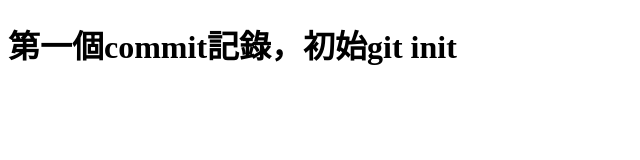
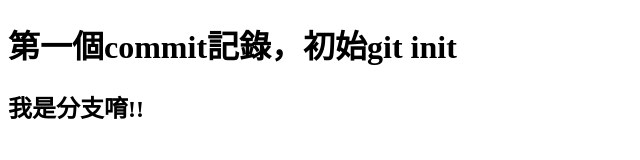
Before and after one commit to lgk559/GG, a plain HTML site: page index.html in a window 1280 px wide. Shown: the whole page, without its empty margins (0-640 px from the left). Drawn offline with Linux system fonts and the light colour scheme.

Commit message:
t1-新增分支標題

```diff
--- a/index.html
+++ b/index.html
@@ -7,5 +7,7 @@
 </head>
 <body>
     <h1>第一個commit記錄，初始git init</h1>
+    <h2>我是分支唷!!</h2>
+
 </body>
 </html>
--- /dev/null
+++ b/staly.css
@@ -0,0 +1,3 @@
+h2{
+    color: red;
+}
```
